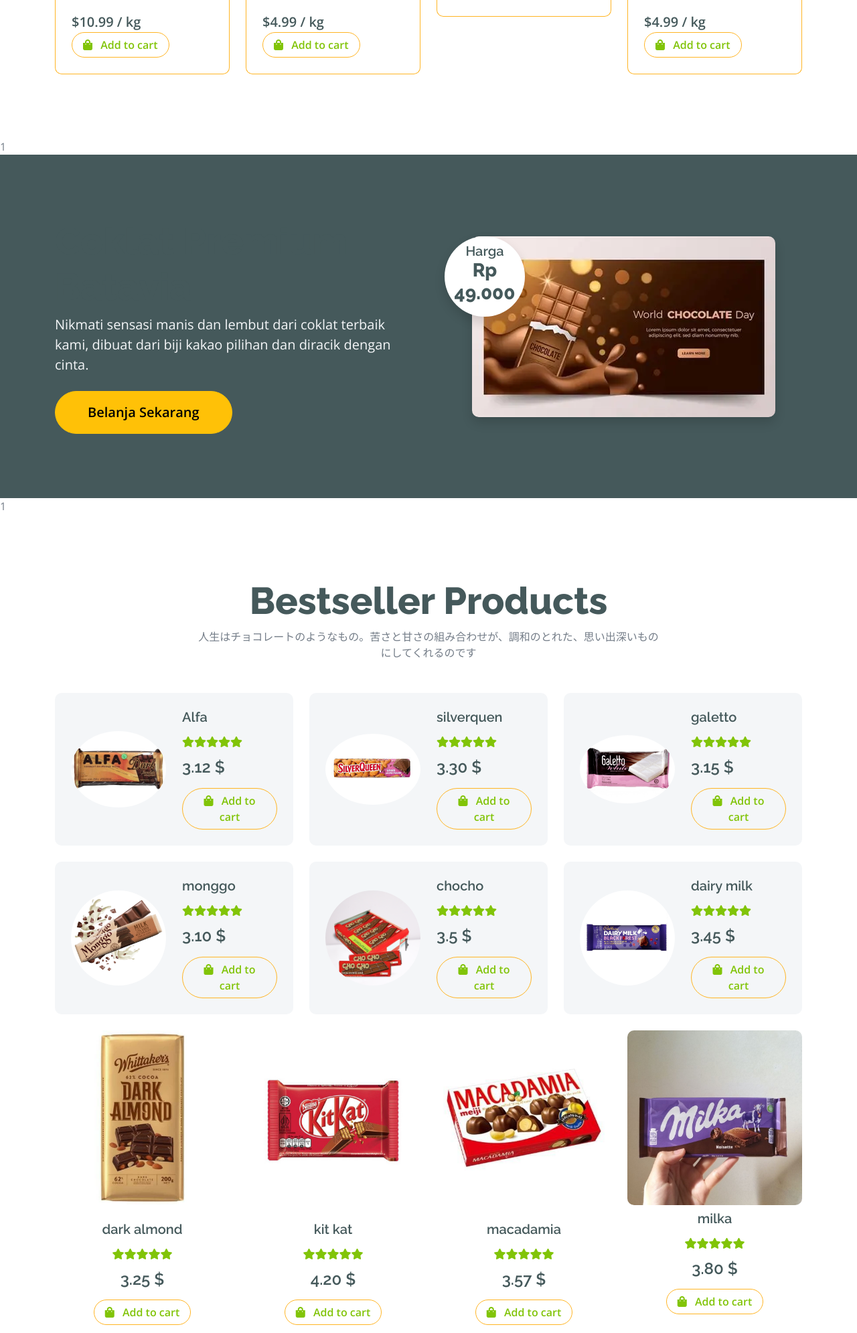
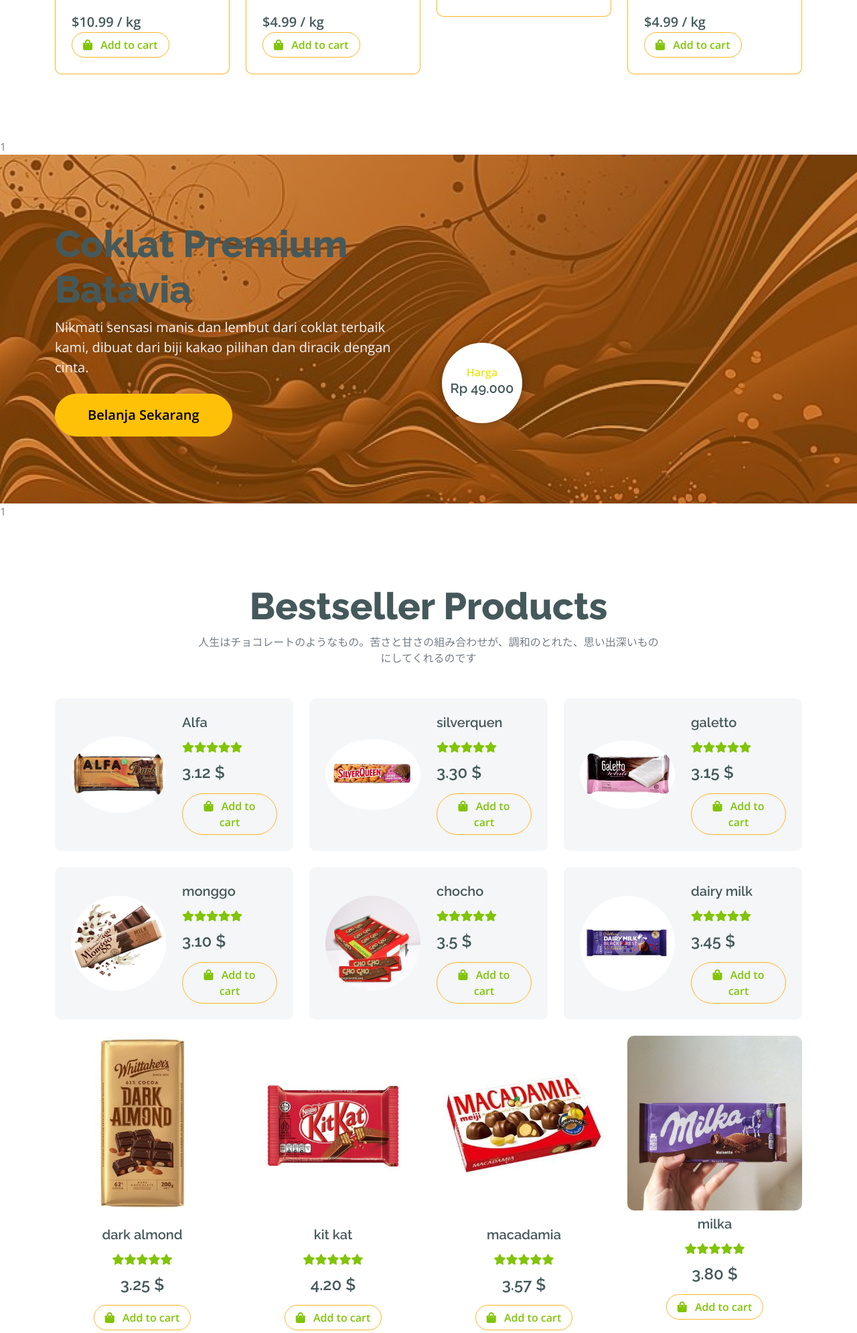
Before and after one commit to muhamadiswahyudi06-wq/tokoonline, a PHP site: page / in a window 1280 px wide. Shown: the part 2707-4698 px from the top of the page at 67% size. Run offline with PHP 8.4, Linux system fonts and the light colour scheme; some libraries are stand-ins or nearby versions.

Commit message:
ganti banner

```diff
--- a/include/BannerSectionStart.php
+++ b/include/BannerSectionStart.php
@@ -1,21 +1,78 @@
 <!-- Banner Coklat Premium Start -->
-<div class="container-fluid bg-dark text-light py-5">
-  <div class="container py-5">
+<style>
+  /* ======= Banner Style ======= */
+  .banner {
+    position: relative;
+    background-image: url('assets/img/tampil cokelat.jpg'); /* GANTI gambar di sini */
+    background-size: cover;      /* supaya gambar memenuhi area */
+    background-position: center; /* posisikan gambar di tengah */
+    background-repeat: no-repeat;
+    color: #fff;
+    padding: 100px 0;            /* jarak atas-bawah konten */
+  }
+
+  /* Lapisan gelap agar teks terlihat jelas */
+  .banner::before {
+    content: "";
+    position: absolute;
+    inset: 0;
+    background: rgba(207, 117, 7, 0.45); /* ubah kegelapan sesuai selera */
+  }
+
+  .banner .container {
+    position: relative; /* supaya teks muncul di atas overlay */
+    z-index: 2;
+  }
+
+  /* Harga bulat */
+  .price-tag {
+    position: absolute;
+    top: 20px;
+    left: 20px;
+    width: 120px;
+    height: 120px;
+    background: #fff;
+    color: #e7e712ff;
+    border-radius: 50%;
+    display: flex;
+    flex-direction: column;
+    align-items: center;
+    justify-content: center;
+    box-shadow: 0 4px 15px rgba(0, 0, 0, 0.3);
+    font-weight: bold;
+  }
+
+  /* Responsif mobile */
+  @media (max-width: 768px) {
+    .banner {
+      text-align: center;
+      padding: 60px 0;
+    }
+    .price-tag {
+      width: 90px;
+      height: 90px;
+      top: 15px;
+      left: 15px;
+    }
+  }
+</style>
+
+<div class="container-fluid banner text-light">
+  <div class="container">
     <div class="row align-items-center g-5">
-      <!-- Kolom Kiri: Teks Promosi -->
       <div class="col-lg-6">
         <h1 class="display-4 fw-bold">Coklat Premium Batavia</h1>
-        <p class="lead mb-4">Nikmati sensasi manis dan lembut dari coklat terbaik kami, dibuat dari biji kakao pilihan dan diracik dengan cinta.</p>
-        <a href="#produk" class="btn btn-warning btn-lg rounded-pill px-5 py-3">Belanja Sekarang</a>
+        <p class="lead mb-4">
+          Nikmati sensasi manis dan lembut dari coklat terbaik kami, dibuat dari biji kakao pilihan dan diracik dengan cinta.
+        </p>
+        <a href="#produk" class="btn btn-warning btn-lg rounded-pill px-5 py-3">
+          Belanja Sekarang
+        </a>
       </div>
-      <!-- Kolom Kanan: Gambar Produk -->
-      <div class="col-lg-6 text-center">
-        <div class="position-relative">
-          <img src="assets/img/world chocho.webp" class="img-fluid rounded shadow" alt="Coklat Premium">
-          <div class="position-absolute top-0 start-0 bg-white text-dark rounded-circle d-flex flex-column align-items-center justify-content-center shadow" style="width: 120px; height: 120px;">
-            <span class="h5 mb-0">Harga</span>
-            <span class="h3 fw-bold">Rp 49.000</span>
-          </div>
+      <div class="col-lg-6 position-relative">
+        <div class="price-tag">
+          <span>Harga</span>
+          <span class="h5">Rp 49.000</span>
         </div>
       </div>
     </div>
```
Also changed, not shown: assets/img/tampil cokelat.jpg (added).
